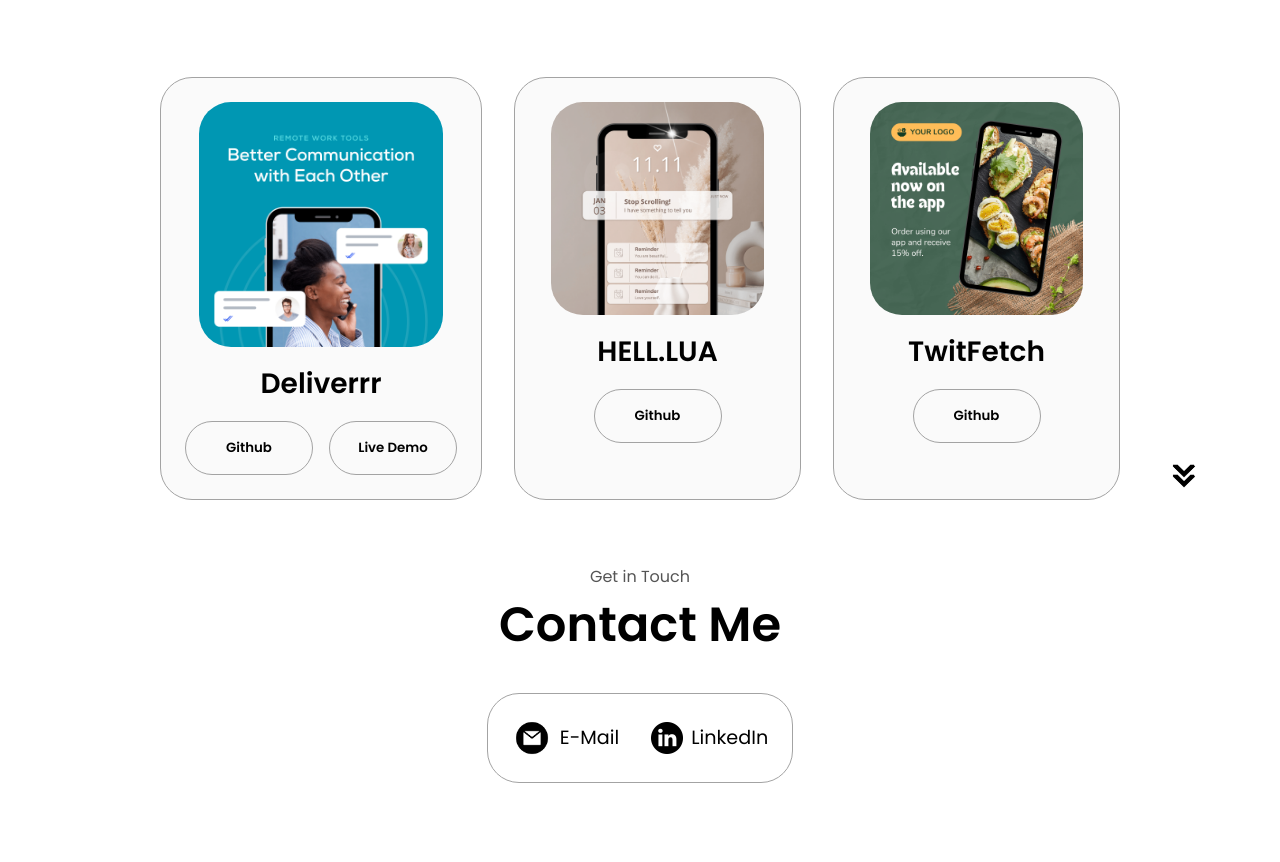
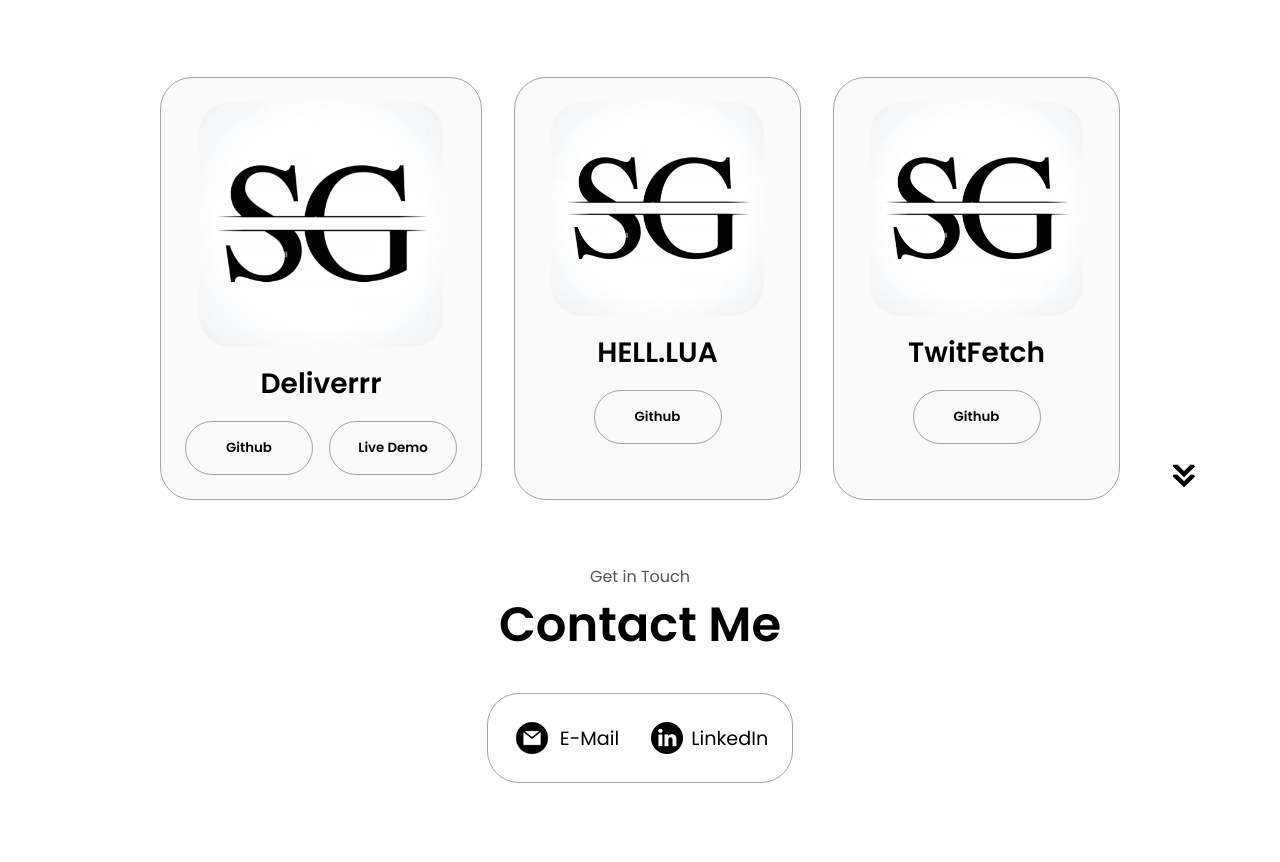
Before and after one commit to RA1NCS/shreyan-gupta-website, a plain HTML site: page index.html in a window 1280 px wide. Shown: the part 3925-4787 px from the top of the page. Drawn offline with nearby package versions, Linux system fonts and the light colour scheme.

Commit message:
Updated Project Images

```diff
--- a/index.html
+++ b/index.html
@@ -562,36 +562,39 @@
 				<div class="about-containers">
 					<div class="details-container flex-equal color-container">
 						<div class="article-container flex-equal">
-							<img src="./assets/project-1.png" alt="Project 1" class="project-img" />
+							<img src="./assets/logo.png" alt="Project 1" class="project-img" />
 						</div>
 						<h2 class="experience-sub-title project-title">
 							Deliverrr
 						</h2>
 						<div class="btn-container">
-							<button class="btn btn-color-2 project-btn" onclick="location.href='https://github.com/RA1NCS/Deliverrr'">
+							<button class="btn btn-color-2 project-btn"
+								onclick="location.href='https://github.com/RA1NCS/Deliverrr'">
 								Github
 							</button>
-							<button class="btn btn-color-2 project-btn" onclick="location.href='https://deliverrr.onrender.com/'">
+							<button class="btn btn-color-2 project-btn"
+								onclick="location.href='https://deliverrr.onrender.com/'">
 								Live Demo
 							</button>
 						</div>
 					</div>
 					<div class="details-container flex-equal color-container">
 						<div class="article-container flex-equal">
-							<img src="./assets/project-2.png" alt="Project 2" class="project-img" />
+							<img src="./assets/logo.png" alt="Project 2" class="project-img" />
 						</div>
 						<h2 class="experience-sub-title project-title">
 							HELL.LUA
 						</h2>
 						<div class="btn-container">
-							<button class="btn btn-color-2 project-btn" onclick="location.href='https://github.com/RA1NCS/HELL.lua'">
+							<button class="btn btn-color-2 project-btn"
+								onclick="location.href='https://github.com/RA1NCS/HELL.lua'">
 								Github
 							</button>
 						</div>
 					</div>
 					<div class="details-container flex-equal color-container">
 						<div class="article-container flex-equal">
-							<img src="./assets/project-3.png" alt="Project 3" class="project-img" />
+							<img src="./assets/logo.png" alt="Project 3" class="project-img" />
 						</div>
 						<h2 class="experience-sub-title project-title">
 							TwitFetch
```
